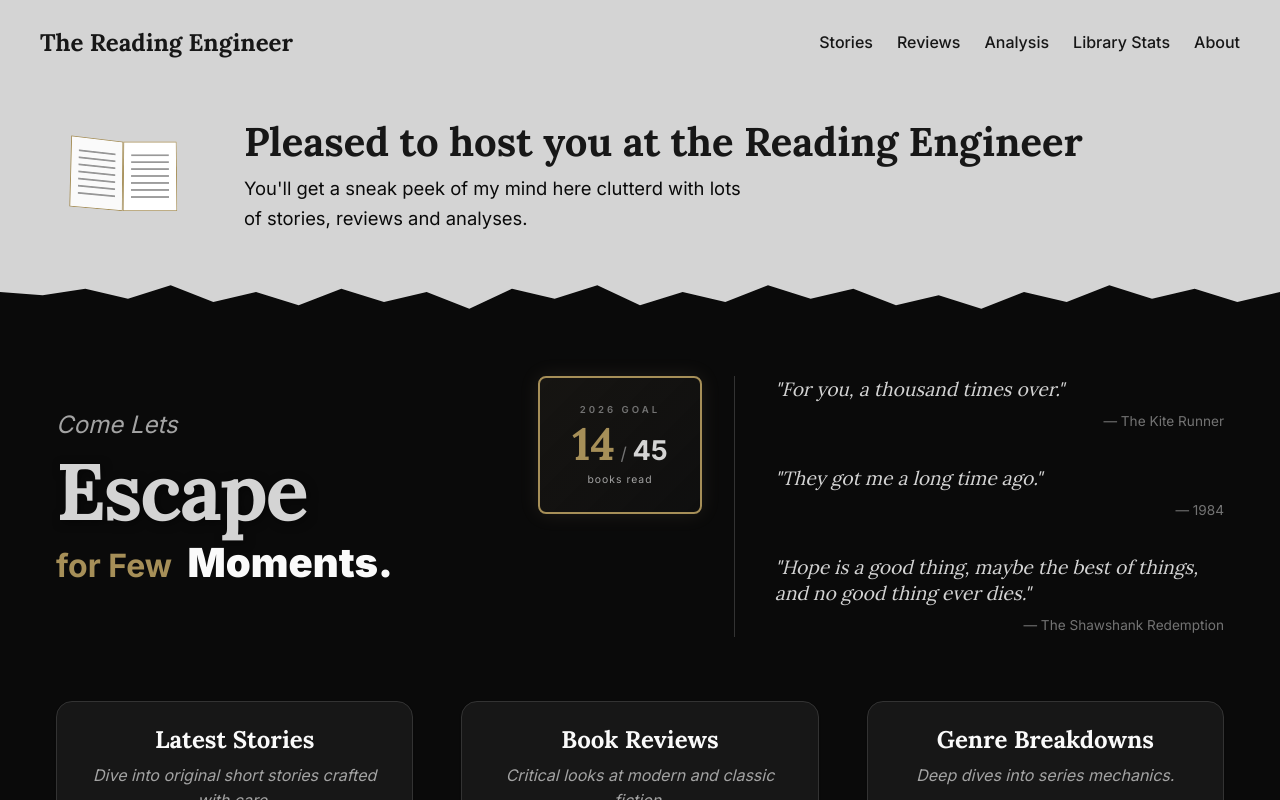
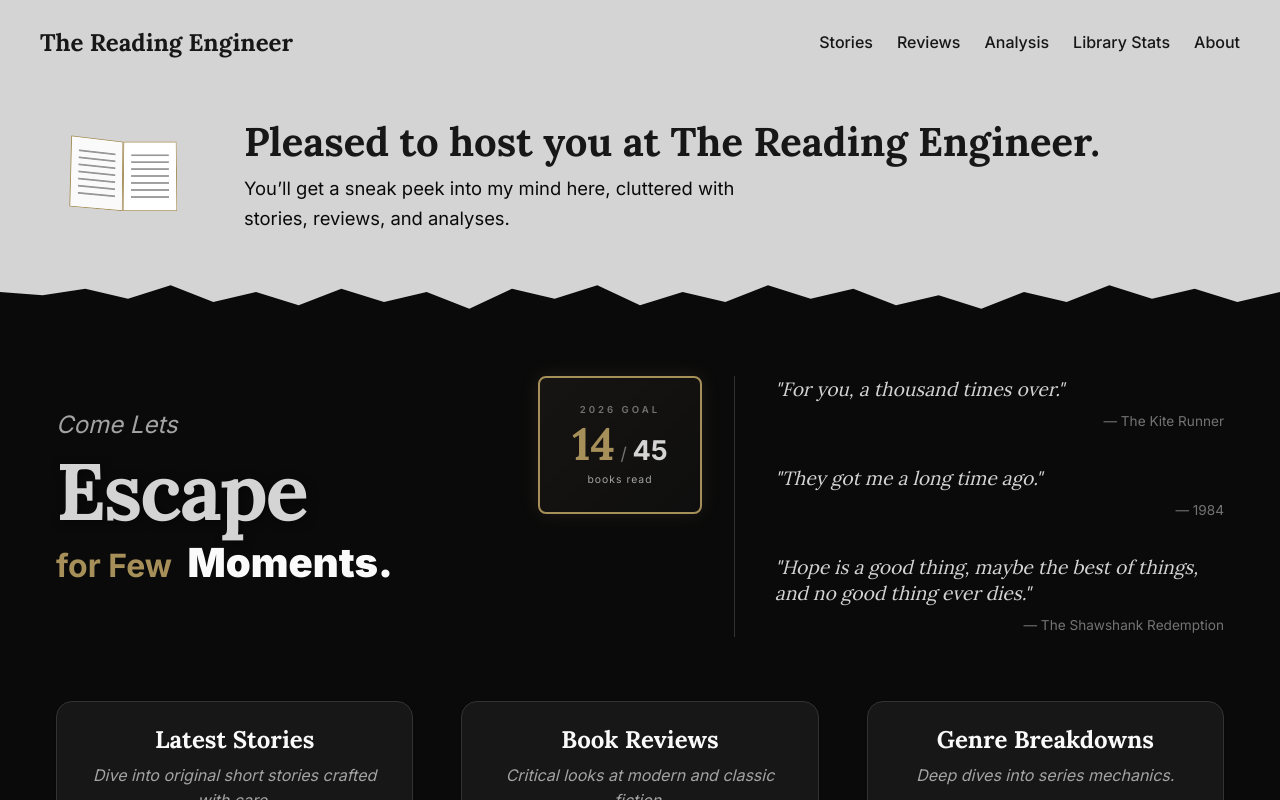
Before and after one commit to ar586/the_reading_engineer, a Next.js app: page / in a window 1280 px wide. Shown: the top 800 px of the page. Built offline with nearby package versions, Linux system fonts and the light colour scheme; no server answers; the database is empty.

Commit message:
intro page changes

```diff
--- a/components/IntroAnimation.jsx
+++ b/components/IntroAnimation.jsx
@@ -48,10 +48,10 @@ export default function IntroAnimation() {
             {/* The Text that gets spit out */}
             <div className={`hero-text-container stage-${stage}`}>
                 <h1 className="hero-title">
-                    Pleased to host you at the Reading Engineer
+                    Pleased to host you at The Reading Engineer.
                 </h1>
                 <p className="hero-subtitle">
-                    You'll get a sneak peek of my mind here clutterd with lots of stories, reviews and analyses.
+                    You’ll get a sneak peek into my mind here, cluttered with stories, reviews, and analyses.
                 </p>
             </div>
         </div>
```
